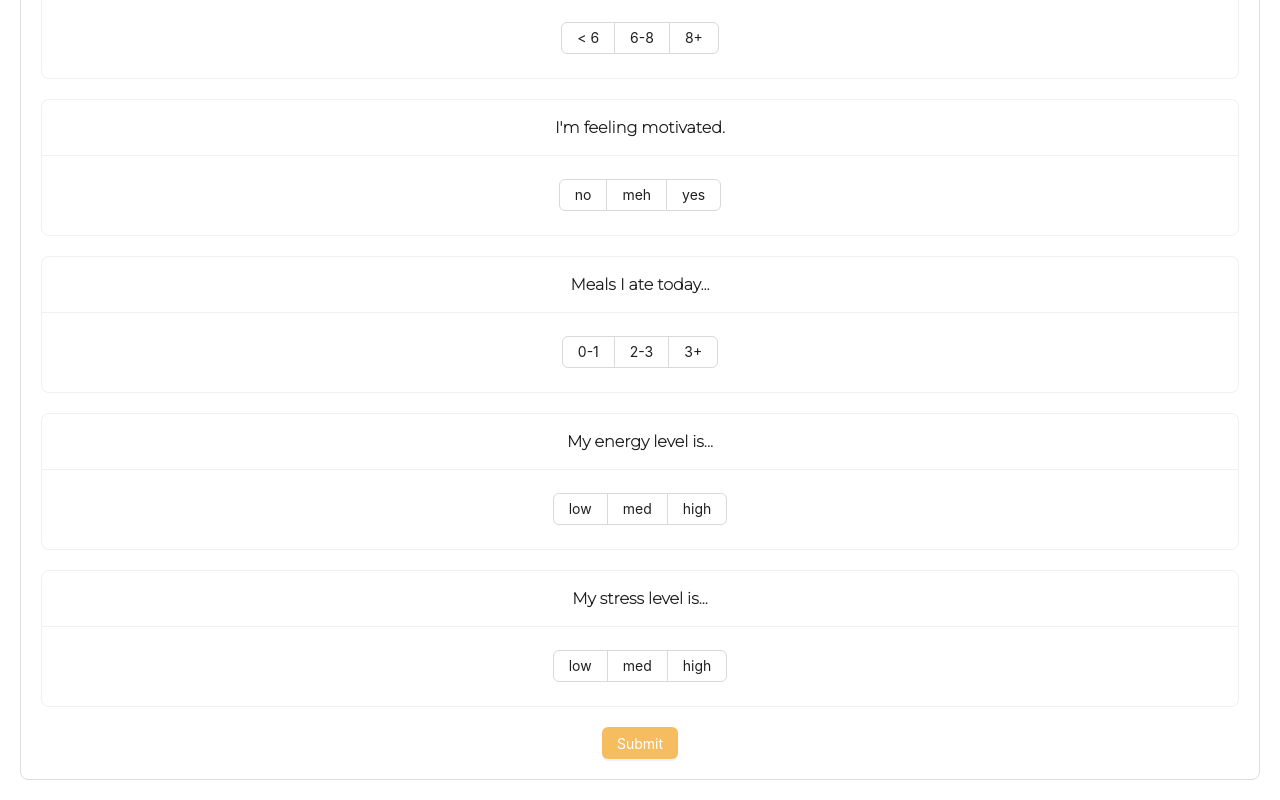
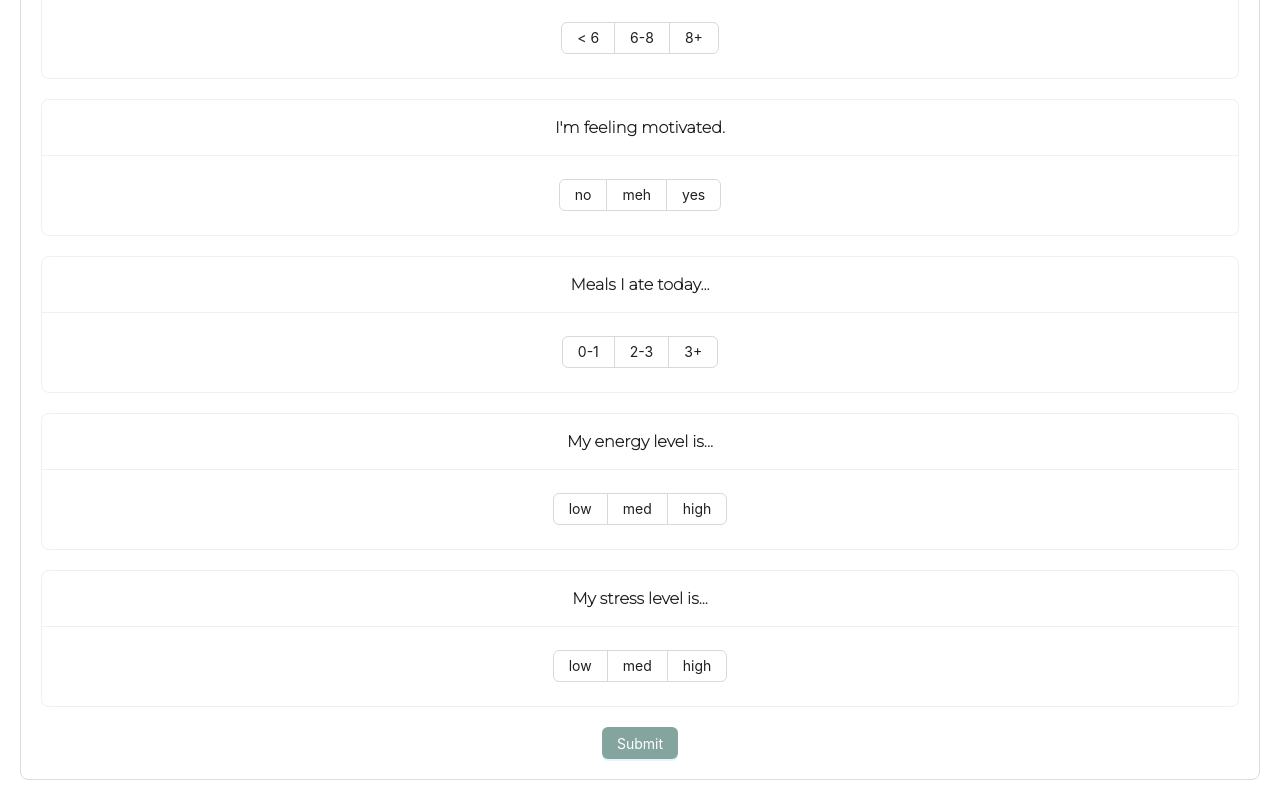
Before and after one commit to brotatotes/brottful, a React (Create React App) app: page / in a window 1280 px wide. Shown: the part 409-1209 px from the top of the page. Built offline with nearby package versions, Linux system fonts and the light colour scheme.

Commit message:
change button color

```diff
--- a/src/App.css
+++ b/src/App.css
@@ -9,7 +9,7 @@
 }
 
 .button-custom{
-  background-color: #F6BD60; /* Set the desired button background color */
+  background-color: #84A59D; /* Set the desired button background color */
   color: white; /* Set the text color to contrast with the background */
   border: none; /* Optionally, remove the button border if desired */
   /* Add more custom styling as needed */
@@ -22,6 +22,11 @@ button-custom:hover {
   color: white; /* Set the text color to contrast with the background */
   border: none; /* Optionally, remove the button border if desired */
   /* Add more custom styling as needed */
+}
+button-custom:focus {
+  background-color: #F6BD60;
+  color: white; /* Set the text color to contrast with the background */
+  border: none; /* Optionally, remove the button border if desired */
 }
 
 /* Add this to your CSS file */
```
